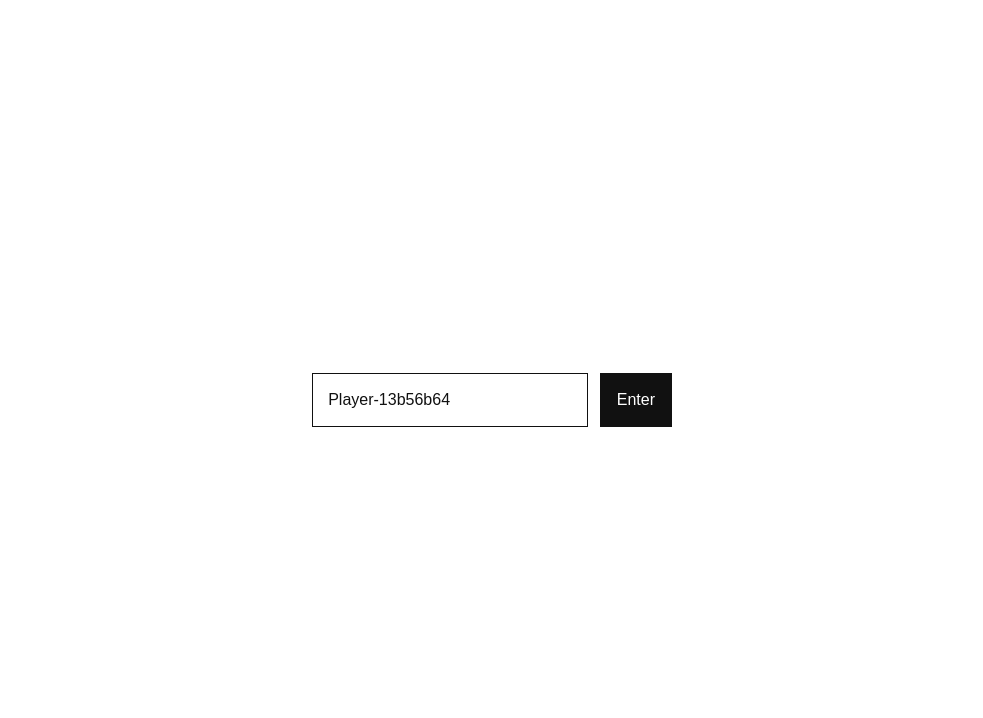
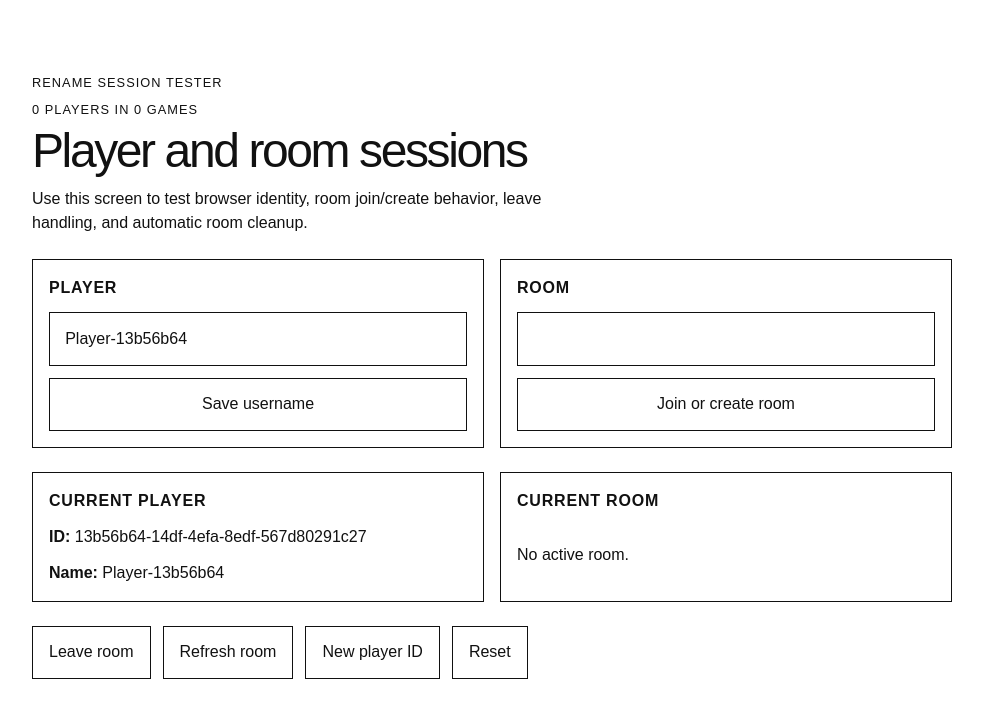
Before and after one commit to ako3131/renamed, an Angular app: page / in a window 1280 px wide. Shown: the top 718 px of the page, without its empty margins (148-1131 px from the left). Built offline with nearby package versions, Linux system fonts and the light colour scheme.

Commit message:
Front end to test player and room sessions

```diff
--- a/src/app/app.css
+++ b/src/app/app.css
@@ -19,15 +19,59 @@
 	padding: 1.5rem;
 }
 
-.entry-form {
-	width: min(100%, 360px);
+.panel {
+	width: min(100%, 920px);
 	display: grid;
-	grid-template-columns: 1fr auto;
-	gap: 0.75rem;
-	align-items: center;
+	gap: 1.5rem;
 }
 
-.username-input {
+.header h1 {
+	margin: 0;
+	font-size: clamp(2rem, 4vw, 3rem);
+	line-height: 1;
+	letter-spacing: -0.05em;
+}
+
+.eyebrow {
+	margin: 0 0 0.5rem;
+	font-size: 0.8rem;
+	text-transform: uppercase;
+	letter-spacing: 0.08em;
+}
+
+.description {
+	max-width: 60ch;
+	margin: 0.75rem 0 0;
+	line-height: 1.5;
+}
+
+.grid {
+	display: grid;
+	grid-template-columns: repeat(2, minmax(0, 1fr));
+	gap: 1rem;
+}
+
+.status-grid {
+	grid-template-columns: repeat(2, minmax(0, 1fr));
+}
+
+	.card {
+	border: 1px solid #111;
+	border-radius: 0;
+	padding: 1rem;
+	display: grid;
+	gap: 0.75rem;
+	}
+
+.card h2 {
+	margin: 0;
+	font-size: 1rem;
+	font-weight: 700;
+	text-transform: uppercase;
+	letter-spacing: 0.05em;
+	}
+
+.text-input {
 	width: 100%;
 	border: 1px solid #111;
 	border-radius: 0;
@@ -37,27 +81,51 @@
 	color: #111;
 	background: #fff;
 	outline: none;
-}
+	}
 
-.username-input:focus {
+.text-input:focus {
 	outline: 2px solid #111;
 	outline-offset: 2px;
-}
+	}
 
-.enter-button {
+.action-button,
+.secondary-button {
 	border: 1px solid #111;
 	border-radius: 0;
 	padding: 0.85rem 1rem;
 	font: inherit;
 	font-size: 1rem;
+	cursor: pointer;
+	background: #fff;
+	color: #111;
+	}
+
+.action-button:hover,
+.secondary-button:hover {
+	background: #111;
 	color: #fff;
-	background: #111;
-	cursor: pointer;
-}
+	}
 
-.enter-button:hover {
-	opacity: 0.92;
-}
+.actions {
+	display: flex;
+	flex-wrap: wrap;
+	gap: 0.75rem;
+	}
+
+.status-card p {
+	margin: 0;
+	line-height: 1.5;
+	word-break: break-word;
+	}
+
+.status-card span {
+	font-weight: 700;
+	}
+
+.message {
+	margin: 0;
+	min-height: 1.5em;
+	}
 
 .visually-hidden {
 	position: absolute;
@@ -69,14 +137,23 @@
 	clip: rect(0, 0, 0, 0);
 	white-space: nowrap;
 	border: 0;
-}
+	}
 
-@media (max-width: 520px) {
-	.entry-form {
+@media (max-width: 720px) {
+	.grid {
 		grid-template-columns: 1fr;
 	}
 
-	.enter-button {
+	.status-grid {
+		grid-template-columns: 1fr;
+	}
+
+	.actions {
+		flex-direction: column;
+	}
+
+	.action-button,
+	.secondary-button {
 		width: 100%;
 	}
 }
--- a/src/app/app.html
+++ b/src/app/app.html
@@ -1,16 +1,74 @@
 
 <main class="shell">
-  <form class="entry-form" (ngSubmit)="updateUsername(usernameInput.value)">
+  <section class="panel">
+    <header class="header">
+      <p class="eyebrow">Rename session tester</p>
+      <p class="eyebrow">{{ totalPlayers() }} players in {{ totalGames() }} games</p>
+      <h1>Player and room sessions</h1>
+      <p class="description">
+        Use this screen to test browser identity, room join/create behavior, leave handling, and automatic room cleanup.
+      </p>
+    </header>
+
+    <div class="grid">
+      <form class="card" (ngSubmit)="updateUsername(usernameInput.value)">
+        <h2>Player</h2>
         <label class="visually-hidden" for="usernameInput">Username</label>
         <input
           id="usernameInput"
-      class="username-input"
+          class="text-input"
           type="text"
           [value]="user().username"
           #usernameInput
           autocomplete="off"
           spellcheck="false"
         />
-    <button class="enter-button" type="submit">Enter</button>
+        <button class="action-button" type="submit">Save username</button>
       </form>
+
+      <form class="card" (ngSubmit)="enterRoom(roomCodeInput.value)">
+        <h2>Room</h2>
+        <label class="visually-hidden" for="roomCodeInput">Room code</label>
+        <input
+          id="roomCodeInput"
+          class="text-input"
+          type="text"
+          [value]="roomCode()"
+          #roomCodeInput
+          autocomplete="off"
+          spellcheck="false"
+        />
+        <button class="action-button" type="submit">Join or create room</button>
+      </form>
+    </div>
+
+    <div class="grid status-grid">
+      <section class="card status-card">
+        <h2>Current player</h2>
+        <p><span>ID:</span> {{ user().playerId }}</p>
+        <p><span>Name:</span> {{ user().username }}</p>
+      </section>
+
+      <section class="card status-card">
+        <h2>Current room</h2>
+        @if (activeRoom()) {
+          <p><span>Code:</span> {{ activeRoom()?.roomName }}</p>
+          <p><span>Phase:</span> {{ activeRoom()?.phase }}</p>
+          <p><span>Player Count:</span> {{ activeRoom()?.players?.length ?? 0 }}</p>
+          <p><span>Player List:</span> {{ roomPlayerList() }}</p>
+        } @else {
+          <p>No active room.</p>
+        }
+      </section>
+    </div>
+
+    <div class="actions">
+      <button class="secondary-button" type="button" (click)="leaveRoom()">Leave room</button>
+      <button class="secondary-button" type="button" (click)="refreshRoom()">Refresh room</button>
+      <button class="secondary-button" type="button" (click)="logout()">New player ID</button>
+      <button class="secondary-button" type="button" (click)="reset()">Reset</button>
+    </div>
+
+    <p class="message" aria-live="polite">{{ statusMessage() }}</p>
+  </section>
 </main>
--- a/src/app/app.ts
+++ b/src/app/app.ts
@@ -2,6 +2,8 @@ import { Component, signal } from '@angular/core';
 import { FormsModule } from '@angular/forms';
 import { PlayerSessionService } from './services/player-session.service';
 import { User } from './models/user.model';
+import { RoomService } from './services/room.service';
+import { Game } from './models/game.model';
 
 @Component({
   selector: 'app-root',
@@ -14,11 +16,33 @@ export class App {
   protected readonly user = signal<User>(
     PlayerSessionService.loadUser() ?? PlayerSessionService.createUser()
   );
+  protected readonly roomCode = signal('');
+  protected readonly activeRoom = signal<Game | null>(this.loadCurrentUserRoom());
+  protected readonly statusMessage = signal('');
+
+  constructor() {
+    const restoredRoom = this.loadCurrentUserRoom();
+
+    if (restoredRoom) {
+      this.activeRoom.set(restoredRoom);
+      this.roomCode.set(restoredRoom.roomName);
+    }
+  }
 
   protected logout(): void {
+    const roomCode = this.user().currentRoom;
+
+    if (roomCode) {
+      RoomService.leaveRoom(roomCode, this.user().playerId);
+    }
+
+    this.activeRoom.set(null);
+    this.roomCode.set('');
+
     PlayerSessionService.clearUser();
     const nextUser = PlayerSessionService.createUser();
     this.user.set(nextUser);
+    this.statusMessage.set('Created a fresh player ID.');
   }
 
   protected updateUsername(newUsername: string): void {
@@ -28,5 +52,139 @@ export class App {
     if (savedUser) {
       this.user.set(savedUser);
     }
+
+    this.refreshCurrentRoom();
+    this.statusMessage.set('Username updated.');
   }
+
+  protected enterRoom(roomCode: string): void {
+    if (this.activeRoom()) {
+      this.statusMessage.set('You are already in a room. Leave it first.');
+      return;
+    }
+
+    const room = RoomService.createOrJoinRoom(roomCode, this.user());
+
+    if (!room) {
+      this.statusMessage.set('Enter a valid room code.');
+      return;
+    }
+
+    this.activeRoom.set(room);
+    this.roomCode.set(room.roomName);
+
+    const updatedUser: User = {
+      ...this.user(),
+      currentRoom: room.roomName,
+    };
+
+    PlayerSessionService.saveUser(updatedUser);
+    this.user.set(updatedUser);
+    this.statusMessage.set(`Joined room ${room.roomName}.`);
+  }
+
+  protected leaveRoom(): void {
+    const roomCode = this.user().currentRoom;
+
+    if (!roomCode) {
+      this.statusMessage.set('You are not in a room.');
+      return;
+    }
+
+    const updatedRoom = RoomService.leaveRoom(roomCode, this.user().playerId);
+
+    if (!updatedRoom || updatedRoom.phase === 'empty') {
+      this.activeRoom.set(null);
+      this.roomCode.set('');
+
+      const updatedUser: User = {
+        ...this.user(),
+        currentRoom: undefined,
+      };
+
+      PlayerSessionService.saveUser(updatedUser);
+      this.user.set(updatedUser);
+      this.statusMessage.set(`Left room ${roomCode}.`);
+      return;
+    }
+
+    this.activeRoom.set(updatedRoom);
+    this.roomCode.set(updatedRoom.roomName);
+
+    const updatedUser: User = {
+      ...this.user(),
+      currentRoom: updatedRoom.roomName,
+    };
+
+    PlayerSessionService.saveUser(updatedUser);
+    this.user.set(updatedUser);
+    this.statusMessage.set(`Left room ${roomCode}.`);
+  }
+
+  protected refreshRoom(): void {
+    this.refreshCurrentRoom();
+    this.statusMessage.set('Room data refreshed.');
+  }
+
+  private refreshCurrentRoom(): void {
+    const roomCode = this.user().currentRoom;
+
+    if (!roomCode) {
+      return;
+    }
+
+    const refreshedRoom = RoomService.loadRoom(roomCode);
+
+    if (!refreshedRoom) {
+      this.activeRoom.set(null);
+      this.roomCode.set('');
+
+      const updatedUser: User = {
+        ...this.user(),
+        currentRoom: undefined,
+      };
+
+      PlayerSessionService.saveUser(updatedUser);
+      this.user.set(updatedUser);
+      this.statusMessage.set('Room no longer exists.');
+      return;
+    }
+
+    this.activeRoom.set(refreshedRoom);
+  }
+
+  private loadCurrentUserRoom(): Game | null {
+    const roomCode = this.user().currentRoom;
+
+    if (!roomCode) {
+      return null;
+    }
+
+    return RoomService.loadRoom(roomCode);
+  }
+
+  protected roomPlayerList(): string {
+    const room = this.activeRoom();
+    return room?.players?.length
+      ? room.players.map((p) => p.username).join(', ')
+      : 'No players';
+  }
+
+  protected totalPlayers(): number {
+    return RoomService.totalPlayers();
+  }
+
+  protected totalGames(): number {
+    return RoomService.totalGames();
+  }
+
+  protected reset(): void {
+    this.logout();
+    this.statusMessage.set('Reset complete. New player ID created.');
+    this.activeRoom.set(null);
+    this.roomCode.set('');
+    RoomService.clearRooms();
+    PlayerSessionService.clearUser();
+  }
+
 }
--- a/src/app/models/game.model.ts
+++ b/src/app/models/game.model.ts
@@ -1,8 +1,14 @@
 export type GamePhase = 'waiting' | 'renaming' | 'guessing' | 'empty';
+
+export interface RoomPlayer {
+    playerId: string;
+    username: string;
+}
 
 export interface Game {
     roomId: string;
     roomName: string;
     phase: GamePhase;
     answers: string[];
+    players: RoomPlayer[];
 }
--- a/src/app/models/user.model.ts
+++ b/src/app/models/user.model.ts
@@ -1,4 +1,5 @@
 export interface User {
     playerId: string;
     username: string;
+    currentRoom?: string;
 }
--- a/src/app/services/room.service.ts
+++ b/src/app/services/room.service.ts
@@ -1,8 +1,9 @@
 import { Game } from '../models/game.model';
+import { User } from '../models/user.model';
 
 type RoomMap = Record<string, Game>;
 
-const ROOM_STORAGE_KEY = 'roomsStates';
+const ROOM_STORAGE_KEY = 'rooms';
 
 function loadRooms(): RoomMap {
     const roomsJson = localStorage.getItem(ROOM_STORAGE_KEY);
@@ -34,32 +35,111 @@ function loadRoom(roomCode: string): Game | null {
     return rooms[normalizeRoomCode(roomCode)] ?? null;
 }
 
-function createRoom(roomCode: string): Game {
+function createRoom(roomCode: string): Game | null {
     const roomId = crypto.randomUUID();
-    const normalizedRoomCode = normalizeRoomCode(roomCode) || `Room-${roomId.slice(0, 8)}`;
-    const game: Game = { roomId, roomName: normalizedRoomCode, phase: 'waiting', answers: [] };
+    const normalizedRoomCode = normalizeRoomCode(roomCode);
+
+    if (!normalizedRoomCode) {
+        return null;
+    }
+
+    const game: Game = { roomId, roomName: normalizedRoomCode, phase: 'waiting', answers: [], players: [] };
     saveRoom(game);
     return game;
 }
 
-function createOrJoinRoom(roomCode: string): Game {
+function createOrJoinRoom(roomCode: string, user: User): Game | null {
     const normalizedRoomCode = normalizeRoomCode(roomCode);
+
+    if (!normalizedRoomCode) {
+        return null;
+    }
+
     const existingRoom = loadRoom(normalizedRoomCode);
 
     if (existingRoom) {
-        return existingRoom;
+        return joinRoom(existingRoom, user);
     }
 
-    return createRoom(normalizedRoomCode);
+    const newRoom = createRoom(normalizedRoomCode);
+
+    if (!newRoom) {
+        return null;
+    }
+
+    return joinRoom(newRoom, user);
 }
 
 function normalizeRoomCode(roomCode: string): string {
     return roomCode.trim();
 }
 
+function joinRoom(game: Game, user: User): Game {
+    const existingPlayerIndex = game.players.findIndex((player) => player.playerId === user.playerId);
+
+    if (existingPlayerIndex >= 0) {
+        game.players[existingPlayerIndex] = user;
+    } else {
+        game.players.push(user);
+    }
+
+    saveRoom(game);
+    return game;
+}
+
+function leaveRoom(roomCode: string, playerId: string): Game | null {
+    const room = loadRoom(roomCode);
+
+    if (!room) {
+        return null;
+    }
+
+    room.players = room.players.filter((player) => player.playerId !== playerId);
+
+    if (room.players.length === 0) {
+        closeRoom(roomCode);
+        return null;
+    }
+
+    saveRoom(room);
+    return room;
+}
+
+function closeRoom(roomCode: string): void {
+    const rooms = loadRooms();
+    delete rooms[roomCode];
+    saveRooms(rooms);
+}
+
+function totalGames(): number {
+    const rooms = loadRooms();
+    return Object.keys(rooms).length;
+}
+
+function totalPlayers(): number {
+    const rooms = loadRooms();
+    let playerCount = 0;
+
+    for (const room of Object.values(rooms)) {
+        playerCount += room.players.length;
+    }
+
+    return playerCount;
+}
+
+function clearRooms(): void {
+    localStorage.removeItem(ROOM_STORAGE_KEY);
+}
+
 export const RoomService = {
     loadRoom,
     saveRoom,
     createRoom,
-    createOrJoinRoom
+    createOrJoinRoom,
+    joinRoom,
+    leaveRoom,
+    closeRoom,
+    totalGames,
+    totalPlayers,
+    clearRooms
 };
```
Also changed, not shown: src/app/services/player-session.service.ts (+6 -4 lines). Lines whose indentation alone changed are shown as unchanged.
